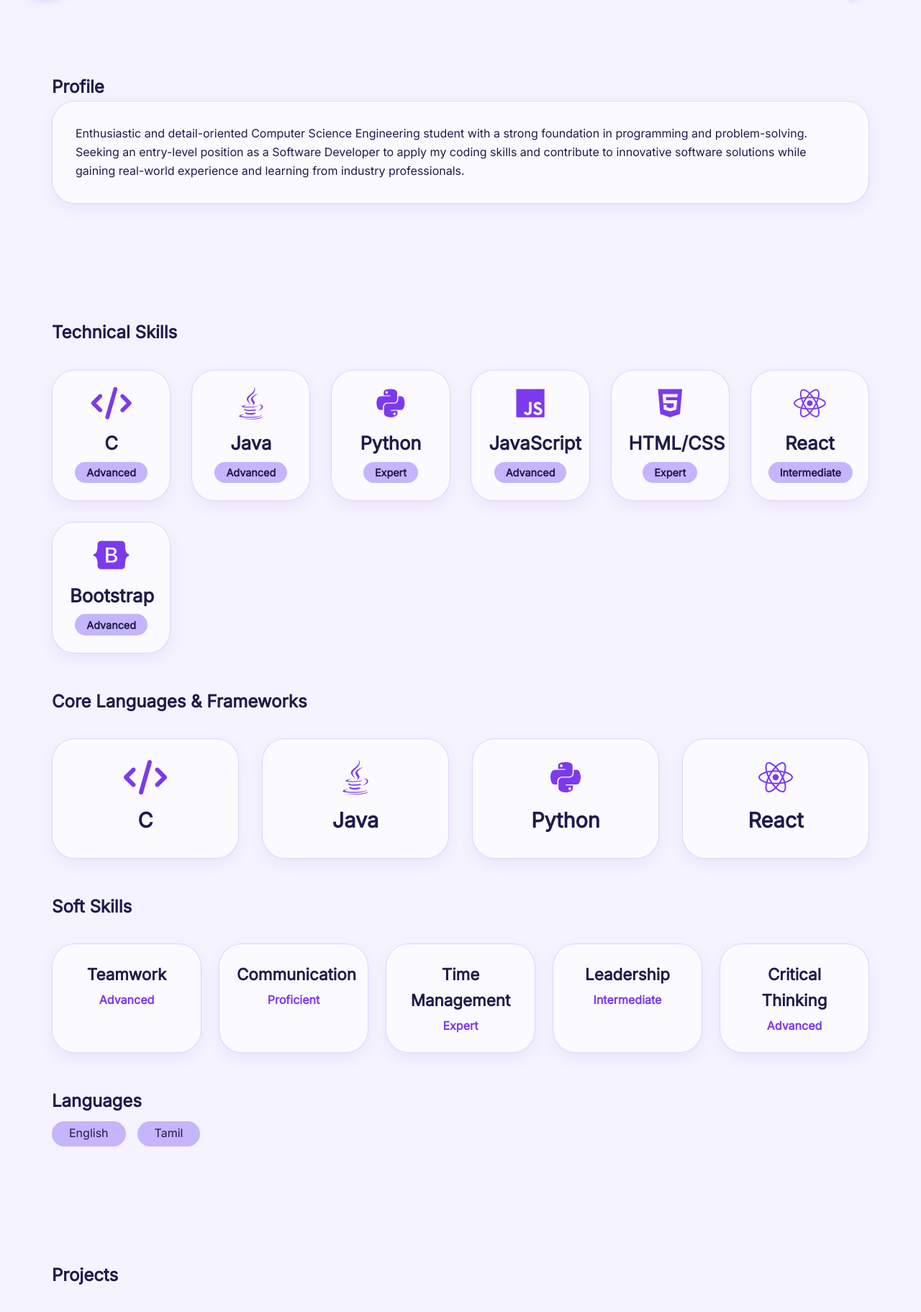
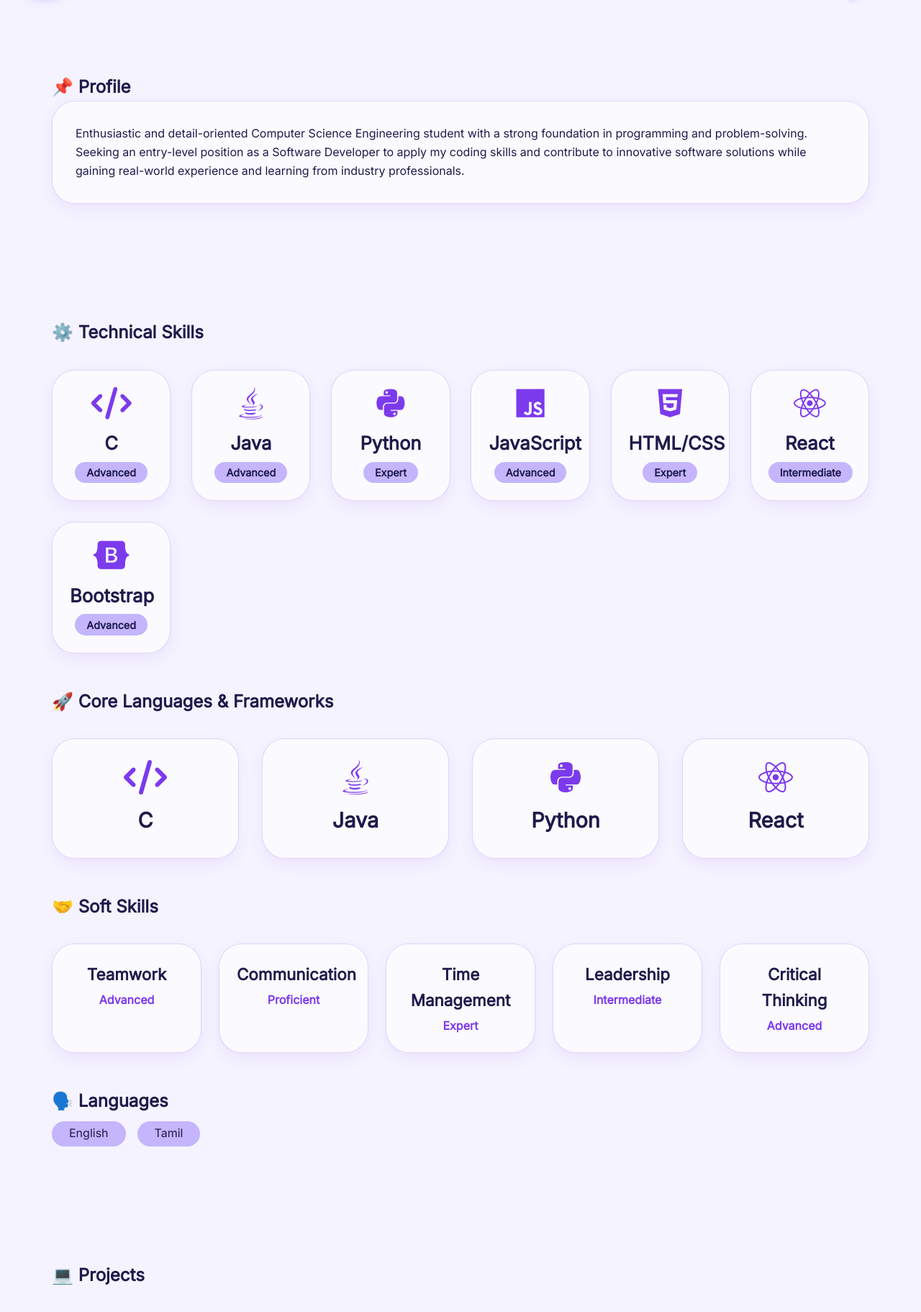
Before and after one commit to DurgaSN-14/Portfolio-durga, a website: page index.html in a window 1280 px wide. Shown: the part 778-2601 px from the top of the page at 72% size. Drawn offline with Linux system fonts and the light colour scheme.

Commit message:
Add emojis to section headings in index.html

```diff
--- a/index.html
+++ b/index.html
@@ -513,7 +513,7 @@
     <!-- ABOUT -->
     <section id="about">
       <div class="container reveal">
-        <h2>Profile</h2>
+        <h2>📌 Profile</h2>
         <div class="glass-card about-card">
           <p>Enthusiastic and detail-oriented Computer Science Engineering student with a strong foundation in programming and problem-solving. Seeking an entry-level position as a Software Developer to apply my coding skills and contribute to innovative software solutions while gaining real-world experience and learning from industry professionals.</p>
         </div>
@@ -523,7 +523,7 @@
     <!-- SKILLS -->
     <section id="skills">
       <div class="container reveal">
-        <h2> Technical Skills</h2>
+        <h2>⚙️ Technical Skills</h2>
         <div class="tech-skills-grid">
           <div class="tech-skill-card"><i class="fas fa-code"></i><h3>C</h3><span class="level">Advanced</span></div>
           <div class="tech-skill-card"><i class="fab fa-java"></i><h3>Java</h3><span class="level">Advanced</span></div>
@@ -534,7 +534,7 @@
           <div class="tech-skill-card"><i class="fab fa-bootstrap"></i><h3>Bootstrap</h3><span class="level">Advanced</span></div>
         </div>
 
-        <h2 style="margin-top:3rem;"> Core Languages & Frameworks</h2>
+        <h2 style="margin-top:3rem;">🚀 Core Languages & Frameworks</h2>
         <div class="skill-cards-grid">
           <div class="skill-card"><i class="fas fa-code"></i><h3>C</h3></div>
           <div class="skill-card"><i class="fab fa-java"></i><h3>Java</h3></div>
@@ -542,7 +542,7 @@
           <div class="skill-card"><i class="fab fa-react"></i><h3>React</h3></div>
         </div>
 
-        <h2 style="margin-top: 3rem;"> Soft Skills</h2>
+        <h2 style="margin-top: 3rem;">🤝 Soft Skills</h2>
         <div class="soft-skills-grid">
           <div class="soft-skill-card"><h4>Teamwork</h4><p>Advanced</p></div>
           <div class="soft-skill-card"><h4>Communication</h4><p>Proficient</p></div>
@@ -551,7 +551,7 @@
           <div class="soft-skill-card"><h4>Critical Thinking</h4><p>Advanced</p></div>
         </div>
 
-        <h2 style="margin-top: 3rem;"> Languages</h2>
+        <h2 style="margin-top: 3rem;">🗣️ Languages</h2>
         <div class="lang-tags">
           <span class="lang-tag">English</span>
           <span class="lang-tag">Tamil</span>
@@ -562,7 +562,7 @@
     <!-- PROJECTS -->
     <section id="projects">
       <div class="container reveal">
-        <h2> Projects</h2>
+        <h2>💻 Projects</h2>
         <div class="projects-grid">
           <!-- Expenses Tracker -->
           <div class="project-card">
@@ -649,7 +649,7 @@
           </div>
         </div>
 
-        <h2 style="margin-top:3rem;"> Journey</h2>
+        <h2 style="margin-top:3rem;">📅 Journey</h2>
         <div class="vertical-timeline">
           <div class="timeline-item-simple"><div class="timeline-year">2021</div><div class="timeline-desc">Started Diploma in CSE</div></div>
           <div class="timeline-item-simple"><div class="timeline-year">2024</div><div class="timeline-desc">Started B.E. CSE</div></div>
@@ -660,7 +660,7 @@
     <!-- EXPERIENCE & CERTIFICATIONS -->
     <section id="experience">
       <div class="container reveal">
-        <h2> Internship</h2>
+        <h2>💼 Internship</h2>
         <div class="internship-card">
           <h3>Frontend Developer Intern</h3>
           <p><strong>Icanio Technologies</strong> · December 2025 – January 2026 (1 month)</p>
@@ -671,7 +671,7 @@
           </ul>
         </div>
 
-        <h2 style="margin-top: 2rem;"> Certifications</h2>
+        <h2 style="margin-top: 2rem;">🏅 Certifications</h2>
         <div class="cert-grid">
           <div class="cert-item"><i class="fab fa-redhat"></i><h4>Red Hat Linux Administration</h4></div>
           <div class="cert-item"><i class="fab fa-react"></i><h4>React JavaScript (CSE)</h4></div>
```
